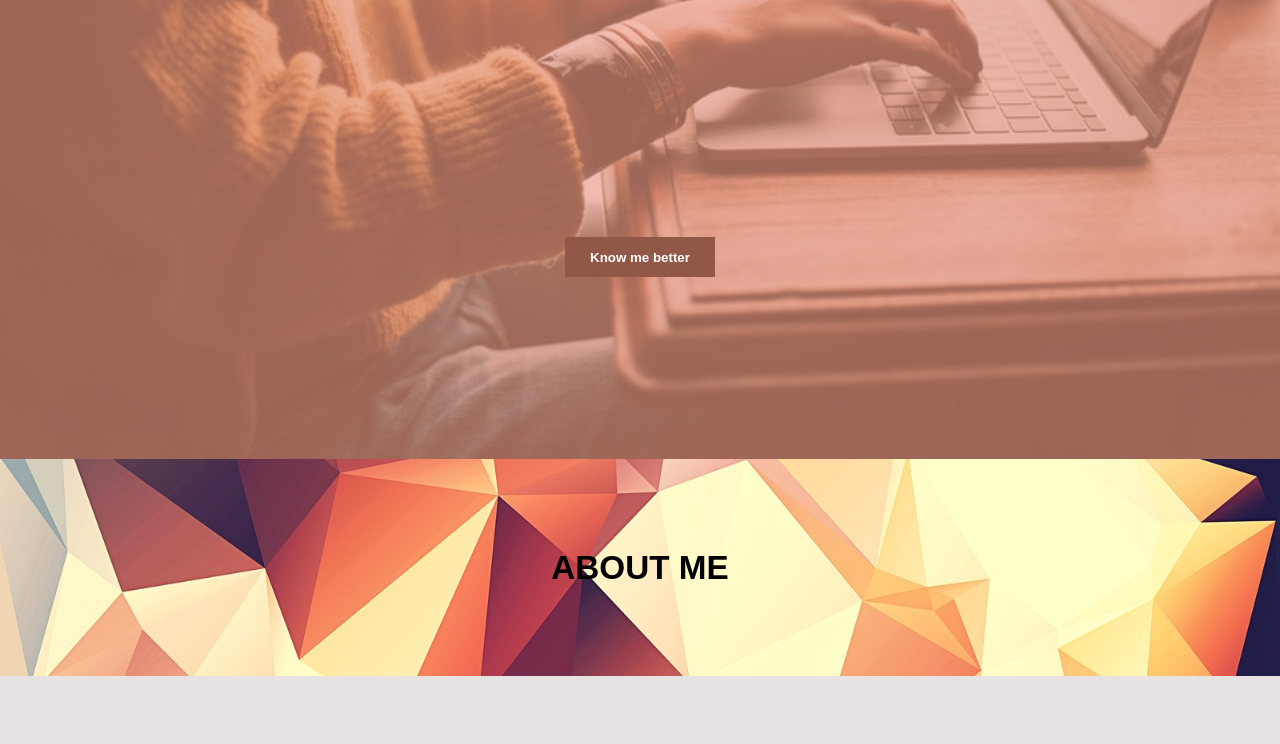
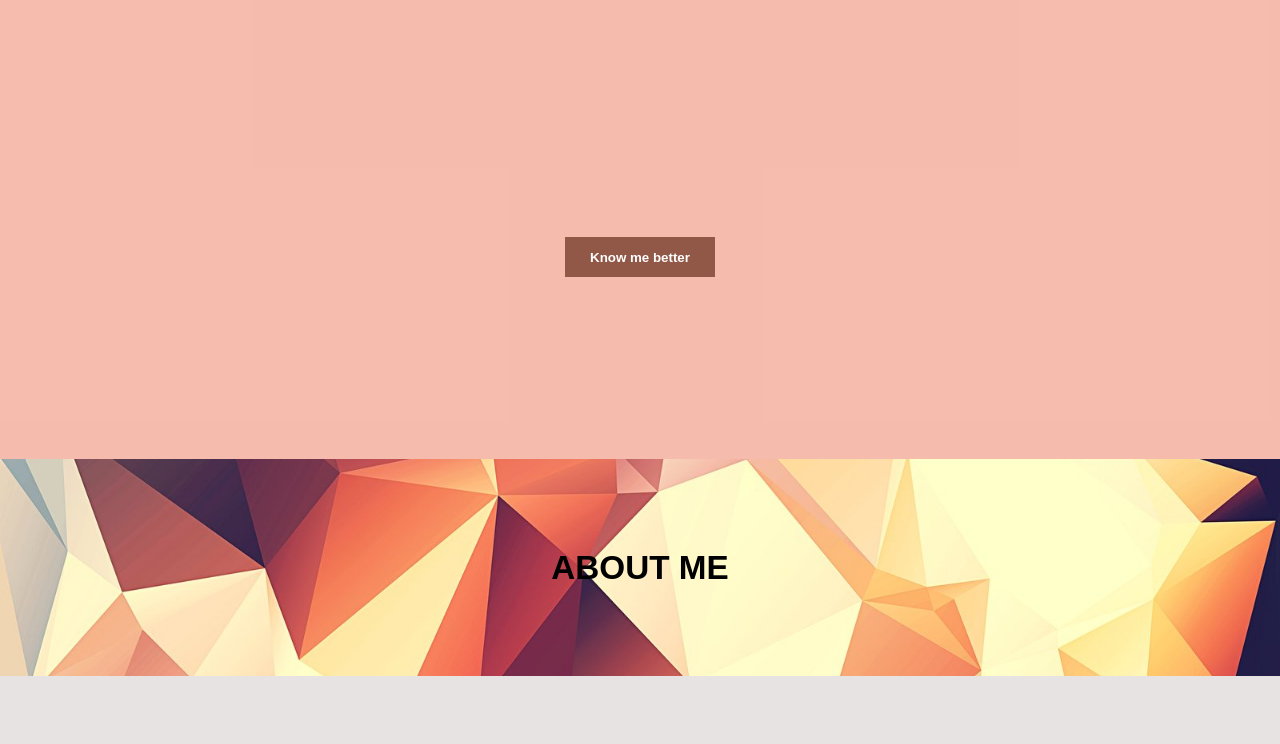
Before and after one commit to walkiriatorres/portfolio, a plain HTML site: page index.html in a window 1280 px wide. Shown: the part 341-1085 px from the top of the page. Drawn offline with nearby package versions, Linux system fonts and the light colour scheme.

Commit message:
Update style.css

```diff
--- a/style.css
+++ b/style.css
@@ -74,11 +74,7 @@ body, #container {
 
 /* tela 1 */
 #welcome-section {
-	background-image: url("./img/foto-home.jfif");
 	background-size: cover;
-	background-attachment: fixed;
-	background-repeat: no-repeat;
-	background-position: center;
 	height: 100vh;
 }
 
```
